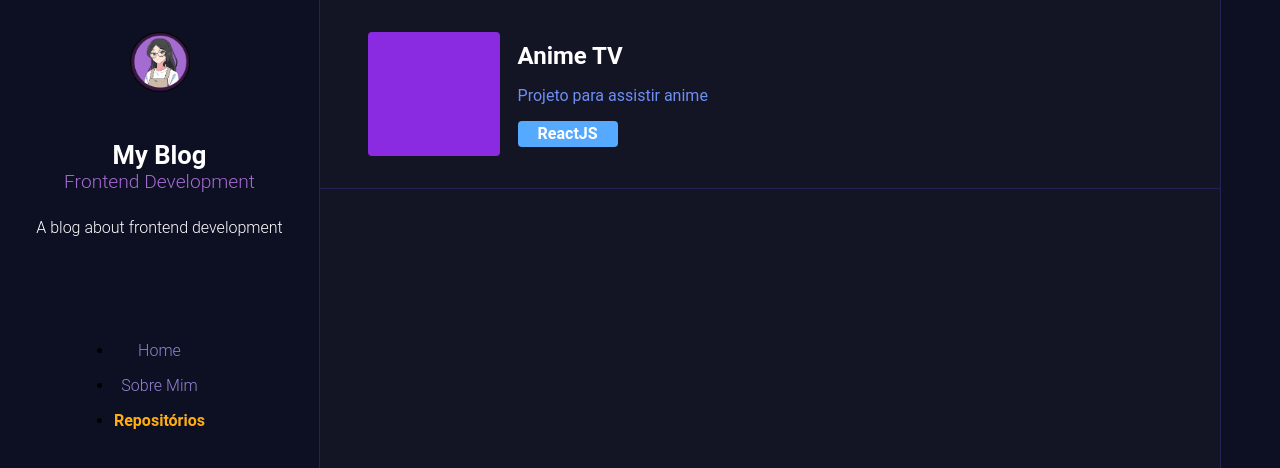
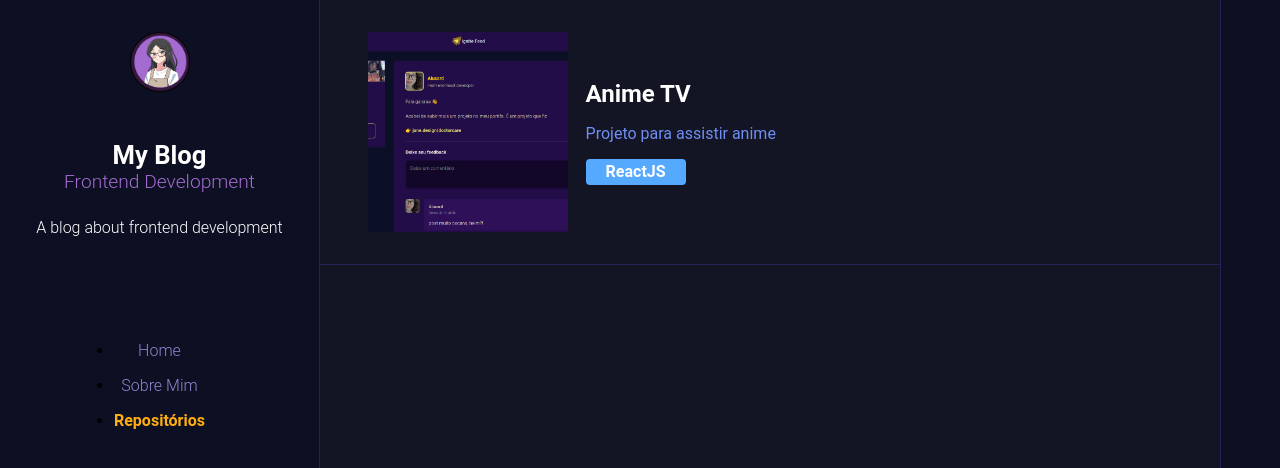
Before and after one commit to nataliaaraujo0/my-blog, a Gatsby site: page /repositories in a window 1280 px wide. Shown: the top 468 px of the page. Built offline with nearby package versions, Linux system fonts and the light colour scheme; Gatsby itself is replaced by a stand-in of ours; some icons are missing.

Commit message:
fix: style

```diff
--- a/src/components/RepoGitbub/index.tsx
+++ b/src/components/RepoGitbub/index.tsx
@@ -1,4 +1,7 @@
 import React from "react"
+import { useStaticQuery, graphql } from "gatsby"
+import Img from "gatsby-image"
+
 import { RepoTag } from "../RepoTag"
 import { RepoProps } from "./interface"
 
@@ -6,16 +9,29 @@ import * as S from "./styled"
 
 export const RepoGithub = ({
   slug,
-  img,
   title = "titlo",
   description = "descricao",
   tags = [],
 }: RepoProps) => {
+  const { imgRepo } = useStaticQuery(
+    graphql`
+      query {
+        imgRepo: file(relativePath: { eq: "imgRepo.png" }) {
+          childImageSharp {
+            fixed(width: 200, height: 200) {
+              ...GatsbyImageSharpFixed_withWebp
+            }
+          }
+        }
+      }
+    `
+  )
+
   return (
     <S.RepoLink to={slug}>
       <S.RepoItemWrapper>
         <S.RepoImage>
-          <img>{img}</img>
+          <Img fixed={imgRepo.childImageSharp.fixed} />
         </S.RepoImage>
         <S.ContentInfoWrapper>
           <h1>{title}</h1>
--- a/src/components/RepoGitbub/styled.ts
+++ b/src/components/RepoGitbub/styled.ts
@@ -10,7 +10,6 @@ export const RepoLink = styled(Link)`
   }
 
 `
-
 export const RepoItemWrapper = styled.div`
   align-items: center;
   border-bottom: 1px solid #232256;
@@ -18,13 +17,11 @@ export const RepoItemWrapper = styled.div`
   padding: 2rem 3rem;
   width: 100%;
   gap: 1rem;
-
-
 `
 
 export const RepoImage = styled.div`
-  width: 132px;
-  height: 124px;
+  width: 200px;
+  height: 200px;
   border-radius: 4px;
   background: blueviolet;
 `
```
Also changed, not shown: src/images/imgRepo.png (added).
